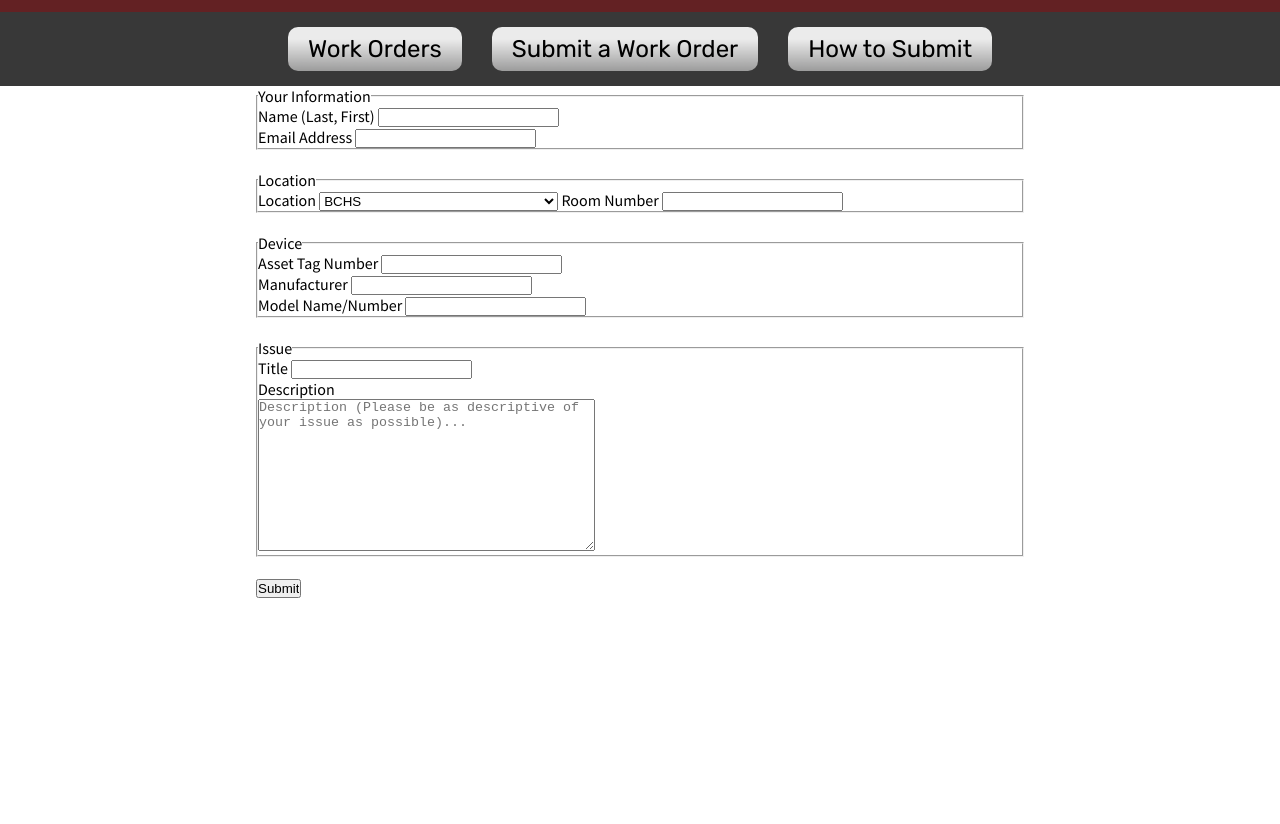
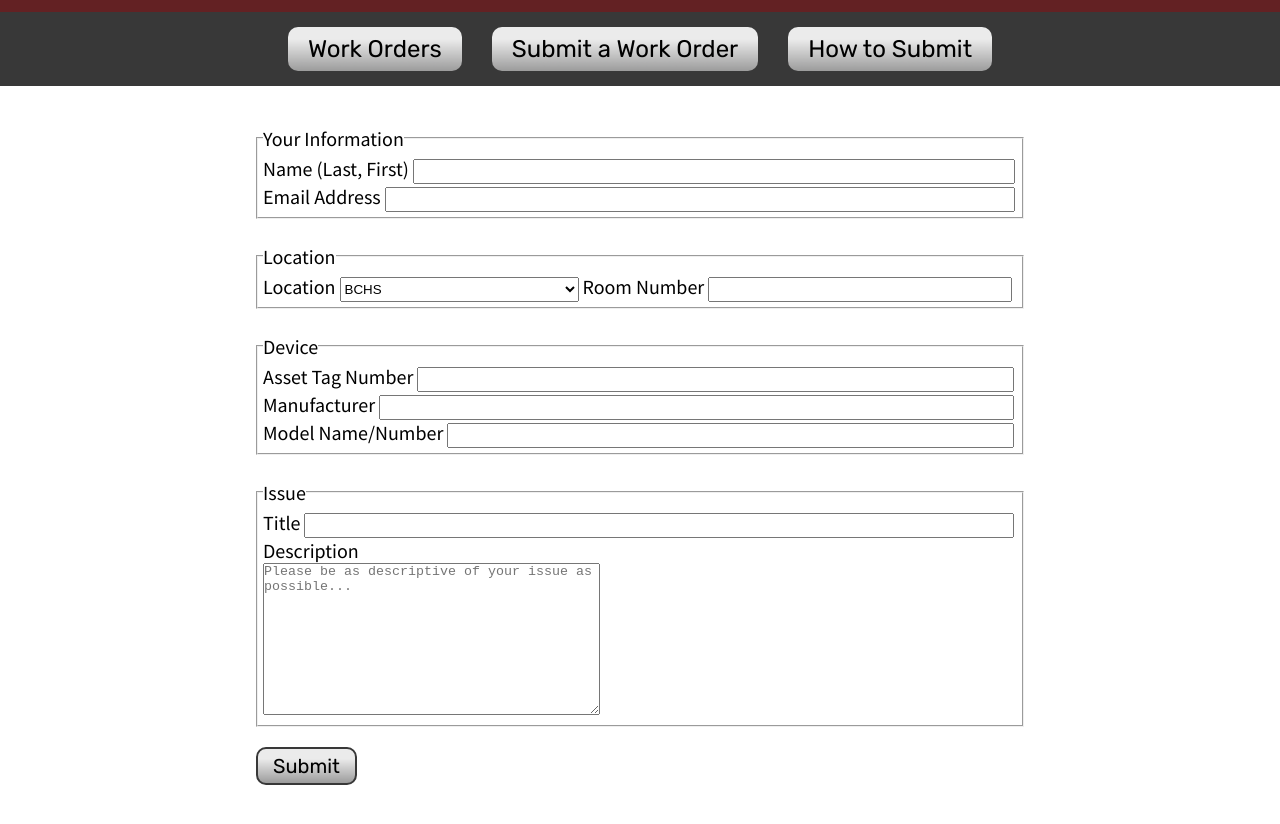
Before and after one commit to mcrane0/CapstoneProject, a plain HTML site: page workorders.html in a window 1280 px wide. Both pictures are taken after a click on the button "Submit a Work Order". Shown: the part 90-914 px from the top of the page. Before the commit the page ends 800 px from the top, so only its background shows below. Drawn offline with Linux system fonts and the light colour scheme; a web font is replaced by a local one.

Commit message:
work on javascript for work order form

```diff
--- a/script.js
+++ b/script.js
@@ -13,7 +13,7 @@ workOrdersBtn.addEventListener('click', function(){
         workOrdersBtn.classList.remove("button-clicked");
     }, 200);
 
-    displayWorkOrders(main, workOrderArray);
+    workOrderArray = displayWorkOrders(main, workOrderArray);
 });
 
 submitWorkOrderBtn.addEventListener('click', function(){
@@ -22,7 +22,8 @@ submitWorkOrderBtn.addEventListener('click', function(){
         submitWorkOrderBtn.classList.remove("button-clicked");
     }, 200);
 
-    submitWorkOrderForm(main, workOrderArray);
+    workOrderArray = submitWorkOrderForm(main, workOrderArray);
+    console.log(workOrderArray);
 });
 
 howToSubmitBtn.addEventListener('click', function(){
@@ -35,6 +36,7 @@ howToSubmitBtn.addEventListener('click', function(){
 
 function displayWorkOrders(main, workOrderArray){
     main.innerHTML = `<p>work orders placeholder</p>`;
+    return workOrderArray;
 }
 
 function submitWorkOrderForm(main, workOrderArray){
@@ -91,9 +93,29 @@ function submitWorkOrderForm(main, workOrderArray){
             <br />
             <label for="wo-description">Description</label>
             <br />
-            <textarea name="wo-description" id="wo-description" cols="40" rows="10" placeholder="Description (Please be as descriptive of your issue as possible)..."></textarea>
+            <textarea name="wo-description" id="wo-description" cols="40" rows="10" placeholder="Please be as descriptive of your issue as possible..."></textarea>
         </fieldset>
-        <br />
-        <input type="submit" id="submit">
+        <button id="submit">Submit</button>
     </form>`;
+
+    const form = document.querySelector('form');
+
+    let workOrder = undefined;
+
+    form.addEventListener('submit', function() {
+        workOrder = {
+            name: document.querySelector('#submitter-name').value,
+            email: document.querySelector('#submitter-email').value,
+            location: document.querySelector('#wo-location').value,
+            room: document.querySelector('#wo-room-number').value,
+            asset: document.querySelector('#wo-asset').value,
+            manufacturer: document.querySelector('#wo-manufacturer').value,
+            model: document.querySelector('#wo-model').value,
+            title: document.querySelector('#wo-title').value,
+            description: document.querySelector('#wo-description').value,
+        }
+    });
+
+    workOrderArray.push(workOrder);
+    return workOrderArray;
 }
--- a/style.css
+++ b/style.css
@@ -87,9 +87,52 @@ body {
 form {
     width:60%;
 
-    margin-left:auto;
-    margin-right:auto;
+    margin:40px auto;
+
+    font-size:20px;
 }
+fieldset {
+    padding:5px;
+}
+
+#submitter-name, #submitter-email, #wo-room-number, #wo-asset, #wo-manufacturer, #wo-model, #wo-title {
+    height:21px;
+}
+#wo-location {
+    height:25px;
+}
+#submitter-name {
+    width:calc(100% - 156px);
+}
+#submitter-email {
+    width:calc(100% - 128px);
+}
+#wo-room-number {
+    width:calc(100% - 454px);
+}
+#wo-asset {
+    width:calc(100% - 161px);
+}
+#wo-manufacturer {
+    width:calc(100% - 123px);
+}
+#wo-model {
+    width:calc(100% - 191px);
+}
+#wo-title {
+    width:calc(100% - 48px);
+}
+
 #submit {
-    margin-bottom:40px;
+    margin-top:20px;
+    padding:5px 15px;
+
+    border:2px solid #383838;
+    border-radius: 10px;
+    background-color:#c7c7c7;
+    background-image: url("images/button-bg.png");
+    background-size: auto 100%;
+
+    font-size:20px;
+    font-family: 'Rubik', sans-serif;
 }
```
